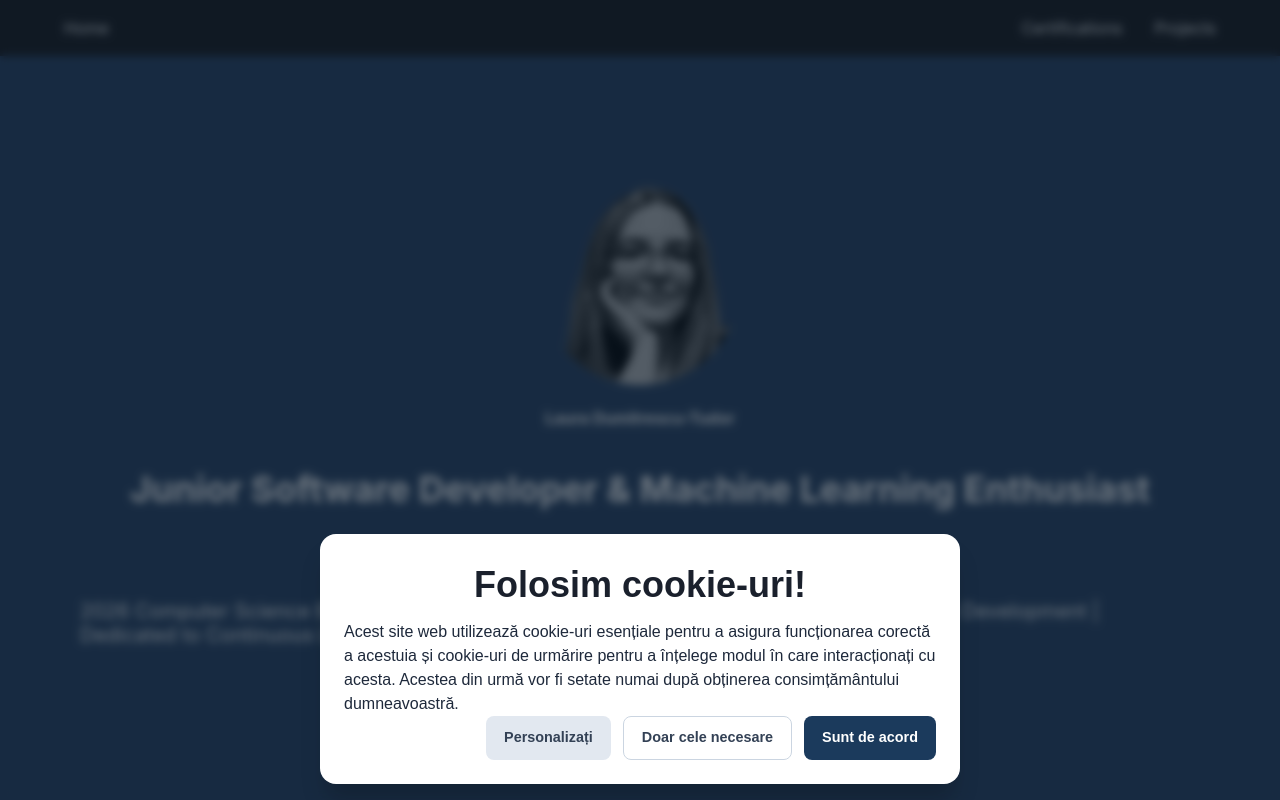
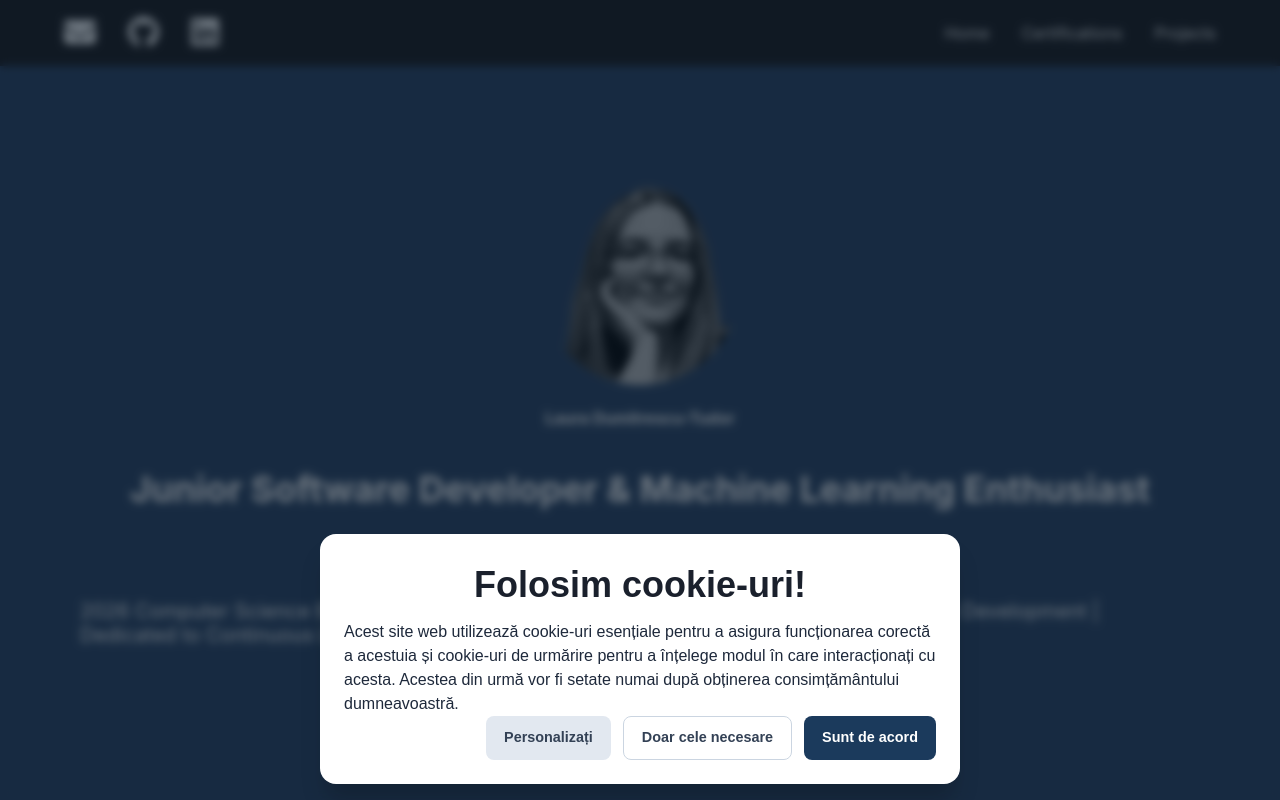
Before and after one commit to LDTgit/Portfolio, a React (Create React App) app: page / in a window 1280 px wide. Shown: the top 800 px of the page. Built offline with nearby package versions, Linux system fonts and the light colour scheme.

Commit message:
Added social links

```diff
--- a/src/components/Header.js
+++ b/src/components/Header.js
@@ -120,9 +120,9 @@ const Header = () => {
           className="header-content"
         >
           <nav>
-            <section>
-              <HashLink smooth to="/#home">Home</HashLink>
-            </section>
+              <HStack spacing={8}>
+                  {navItems}
+              </HStack>
           </nav>
           {/* Buton Burger pentru mobil */}
           <button
@@ -139,6 +139,7 @@ const Header = () => {
           {/* Navigatia cu clasa dinamica */}
           <nav ref={navRef} className={`nav-links ${isOpen ? 'open' : ''}`}>
             <HStack spacing={8}>
+              <HashLink smooth to="/#home">Home</HashLink>
               <HashLink smooth to="/#certifications" >Certifications</HashLink>
               <HashLink smooth to="/#projects" >Projects</HashLink>
             </HStack>
```
